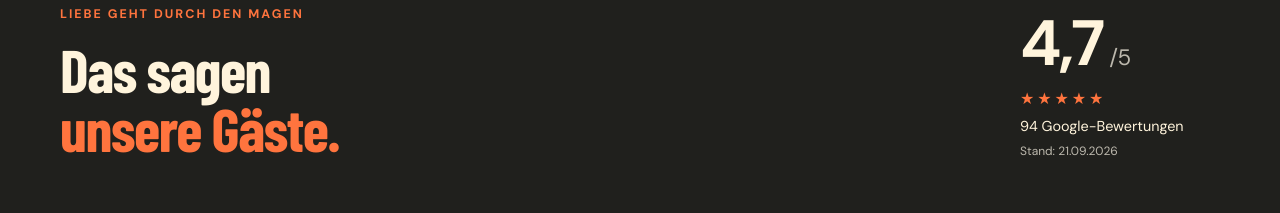
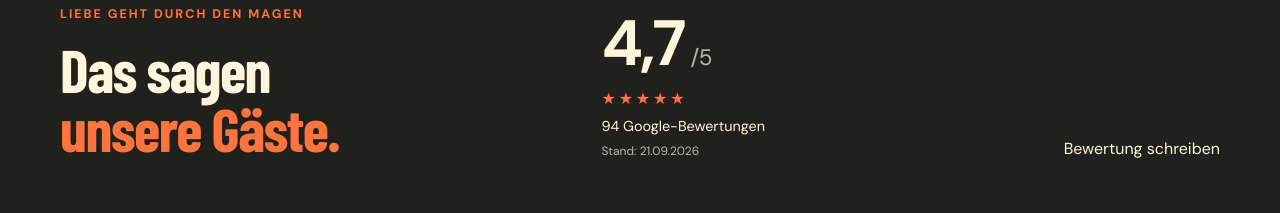
Before and after one commit to turbomerr/mega-grill, a plain HTML site: page index.html in a window 1280 px wide. Shown: the part 3280-3493 px from the top of the page. Drawn offline with nearby package versions, Linux system fonts and the light colour scheme; a web font is replaced by a local one.

Commit message:
Add write review button to index.html

```diff
--- a/index.html
+++ b/index.html
@@ -163,6 +163,9 @@
                         target="_blank" rel="noopener"><strong>4,7<span>/ 5</span></strong><span class="stars"
                             aria-label="Bewertung 4,7 von 5">★★★★★</span><span>94 Google-Bewertungen</span><small>Stand:
                             21.09.2026</small></a>
+                    <a class="write-review-btn"
+                        href="https://search.google.com/local/writereview?placeid=ChIJcd3O0ZzXuEcRmlP8EVmCmlg"
+                        target="_blank" rel="noopener">Bewertung schreiben</a>
                 </div>
                 <div class="reviews-marquee reveal" tabindex="0" role="region"
                     aria-label="Google-Bewertungen, horizontal laufendes Karussell">
```
